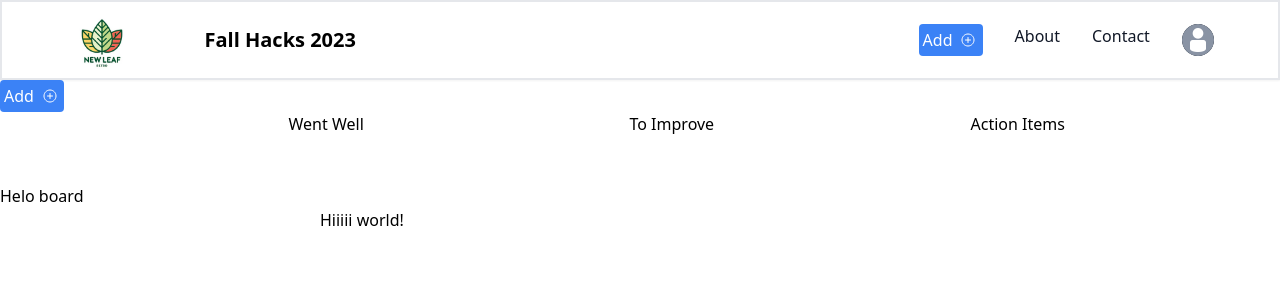
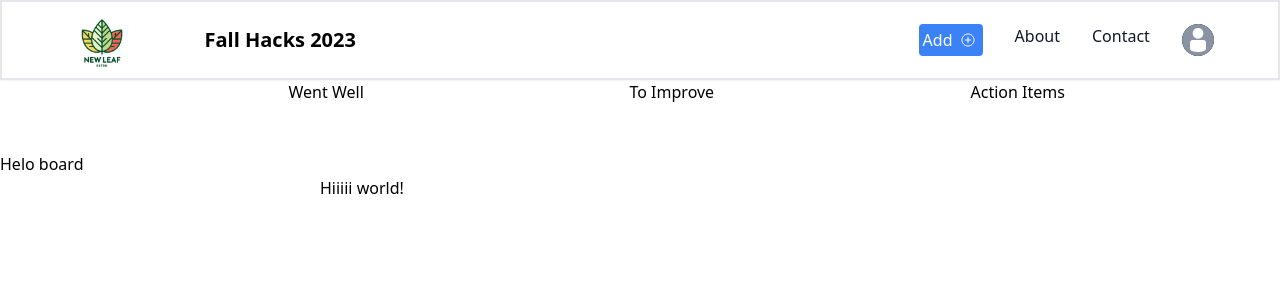
Before and after one commit to sw2003/fall-hacks-2023-frontend, a React (Create React App) app: page / in a window 1280 px wide. Shown: the top 300 px of the page. Built offline with nearby package versions, Linux system fonts and the light colour scheme; the HTML template or start-up script is replaced by a standard one.

Commit message:
removed duplicate addButton

```diff
--- a/src/App.js
+++ b/src/App.js
@@ -29,7 +29,6 @@ function App() {
     <>
       <boardContext.Provider value={boardData}>
         <Navbar></Navbar>
-        <AddButton></AddButton>
         <Board></Board>
         <AddForm></AddForm>
       </boardContext.Provider>
```
